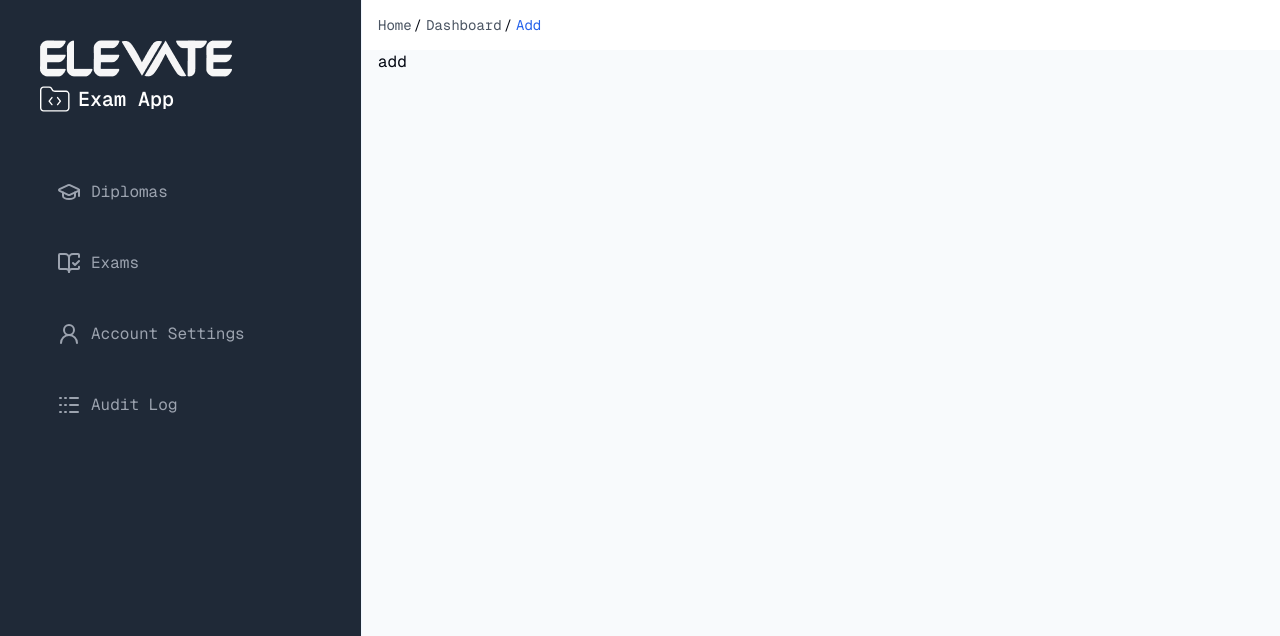
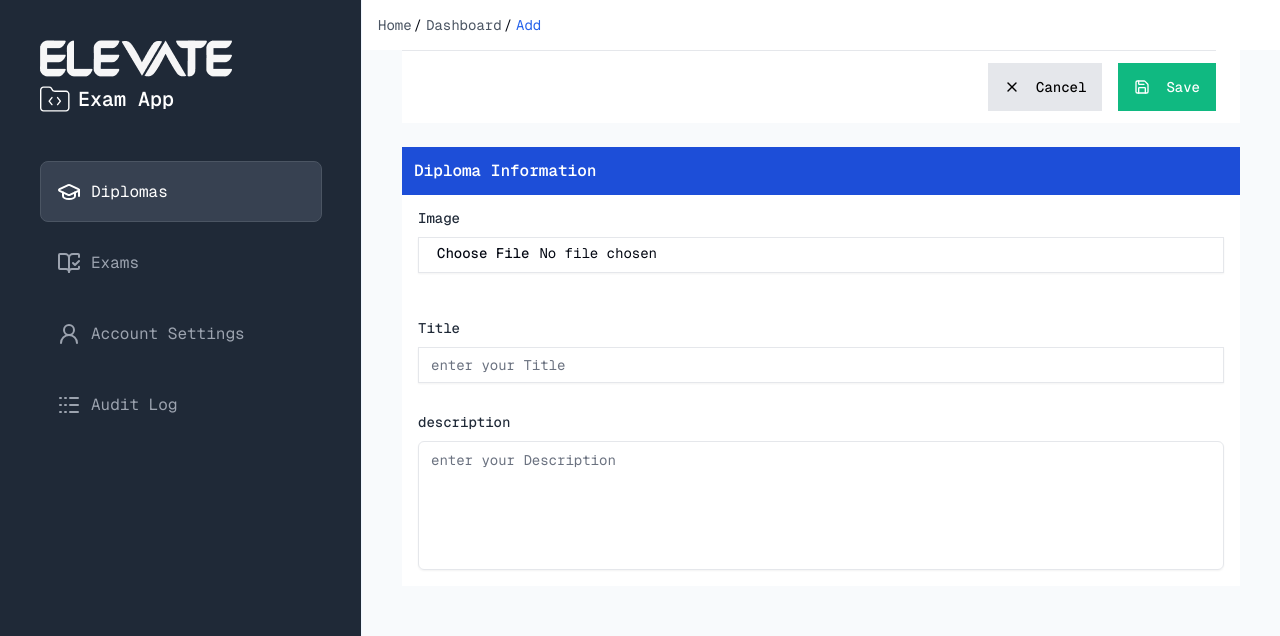
Before and after one commit to Hadywahba/exam-app, a Next.js app: page /dashboard/add in a window 1280 px wide. Shown: the top 636 px of the page. Built offline with nearby package versions, Linux system fonts and the light colour scheme; no server answers.

Commit message:
feat:add new diploma hook

```diff
--- a/src/app/dashboard/(diplomas)/[id]/edit/_components/description-field.tsx
+++ b/src/app/dashboard/(diplomas)/[id]/edit/_components/description-field.tsx
@@ -17,6 +17,7 @@ interface DescriptionFieldProps<T extends FieldValues>
   label: string;
   disabled: boolean;
   value?: string;
+   placeholder?: string;
 }
 
 export default function DescriptionField<T extends FieldValues>({
@@ -26,6 +27,7 @@ export default function DescriptionField<T extends FieldValues>({
   label,
   disabled,
   value,
+   placeholder,
   ...rest
 }: DescriptionFieldProps<T>) {
   const isRHF = register && name;
@@ -43,6 +45,7 @@ export default function DescriptionField<T extends FieldValues>({
           value={isRHF ? undefined : value}
           rows={6}
           {...(isRHF ? register(name as Path<T>) : {})}
+            placeholder={placeholder}
         />
       </div>
 
--- a/src/app/dashboard/(diplomas)/[id]/edit/_components/title-field.tsx
+++ b/src/app/dashboard/(diplomas)/[id]/edit/_components/title-field.tsx
@@ -17,6 +17,7 @@ interface TitleFieldProps<T extends FieldValues>
   label: string;
   disabled: boolean;
   value?: string;
+  placeholder?: string;
 }
 
 export default function TitleField<T extends FieldValues>({
@@ -26,6 +27,7 @@ export default function TitleField<T extends FieldValues>({
   label,
   disabled,
   value,
+  placeholder,
   ...rest
 }: TitleFieldProps<T>) {
   const isRHF = register && name;
@@ -43,6 +45,7 @@ export default function TitleField<T extends FieldValues>({
           disabled={disabled}
           value={isRHF ? undefined : value}
           {...(isRHF ? register(name as Path<T>) : {})}
+          placeholder={placeholder}
         />
       </div>
 
--- /dev/null
+++ b/src/app/dashboard/(diplomas)/add/_action/add-diploma.ts
@@ -0,0 +1,23 @@
+'use server';
+
+import { EditFormFields } from '@/lib/schemas/admin-dashboard/edit-diploma.schema';
+import { getToken } from '@/lib/utility/manage-token';
+
+export const AddDiploma = async (data: EditFormFields) => {
+  // Constant
+  const tokenObj = await getToken();
+  const token = tokenObj?.accesstoken;
+
+  const response = await fetch(`${process.env.NEXT_PUBLIC_API}/diplomas`, {
+    method: 'POST',
+    body: JSON.stringify(data),
+    headers: {
+      'Content-type': 'application/json',
+      Authorization: `Bearer ${token}`,
+    },
+  });
+
+  const result: ApiResponse<EditDiplomaResponse> = await response.json();
+
+  return result;
+};
--- /dev/null
+++ b/src/app/dashboard/(diplomas)/add/_components/add-diploma-input.tsx
@@ -0,0 +1,149 @@
+'use client';
+
+import { zodResolver } from '@hookform/resolvers/zod';
+import React, { useRef, useState } from 'react';
+import { SubmitHandler, useForm } from 'react-hook-form';
+import { UseUpload } from '@/hooks/use-upload';
+import { Label } from '@/components/ui/label';
+import { Input } from '@/components/ui/input';
+import Image from 'next/image';
+import { Loader2 } from 'lucide-react';
+import DiplomaButtonsActions from '../../[id]/edit/_components/diploma-buttons-actions';
+import TitleField from '../../[id]/edit/_components/title-field';
+import DescriptionField from '../../[id]/edit/_components/description-field';
+import {
+  AddFormFields,
+  addschema,
+} from '@/lib/schemas/admin-dashboard/add-diploma.schema';
+import { UseAddsDiplomas } from '../_hooks/add-diploma';
+
+export default function AddDiplomaInput() {
+  // Hook
+  const { UploadImages, isPending: isUploading } = UseUpload();
+
+  const { AddDiplomass, AddErrorDiplom, AddIsPendingDiplom } =
+    UseAddsDiplomas();
+
+  // ref
+  const fileRef = useRef<HTMLInputElement>(null);
+
+  // Form
+  const { register, handleSubmit, formState, setValue } =
+    useForm<AddFormFields>({
+      mode: 'all',
+      resolver: zodResolver(addschema),
+      defaultValues: {
+        title: '',
+        description: '',
+        image: '',
+      },
+    });
+
+  // state
+  const [preview, setPreview] = useState<string | null>();
+
+  // Functions
+  const handleFileChange = (e: React.ChangeEvent<HTMLInputElement>) => {
+    const file = e.target.files?.[0];
+    if (!file) return;
+
+    // Optimistic local preview while uploading
+    const localUrl = URL.createObjectURL(file);
+    setPreview(localUrl);
+
+    UploadImages(file, {
+      onSuccess: (res) => {
+        const uploadedUrl = res.payload?.url;
+        if (!uploadedUrl) return;
+
+        // Store the real URL in the form so it's included in the PUT request
+        setValue('image', uploadedUrl, { shouldDirty: true });
+        setPreview(uploadedUrl);
+      },
+      onError: () => {
+        // Revert preview on failure
+        setPreview(null);
+        if (fileRef.current) fileRef.current.value = '';
+      },
+    });
+  };
+
+  const onsubmit: SubmitHandler<AddFormFields> = (data) => {
+    AddDiplomass(data);
+  };
+  return (
+    <form onSubmit={handleSubmit(onsubmit)} className="mx-6">
+      {/* Buttons */}
+      <section className="mb-6 bg-white md:pr-6">
+        <DiplomaButtonsActions
+          isPending={AddIsPendingDiplom}
+          error={AddErrorDiplom}
+        />
+      </section>
+
+      <h1 className="bg-blue-700 p-3 text-base font-semibold text-white">
+        Diploma Information
+      </h1>
+
+      <footer className="flex flex-col gap-4 bg-white">
+        {/* Image upload section */}
+        <section className="flex flex-col gap-3 p-4">
+          <Label className="font-medium text-gray-800"> Image</Label>
+
+          {/* Preview */}
+          {preview && (
+            <div className="relative h-48 w-full overflow-hidden rounded-md border border-gray-200">
+              <Image
+                src={preview}
+                alt="Diploma preview"
+                width={300}
+                height={300}
+                className="rounded-md object-cover"
+                unoptimized={preview.startsWith('blob:')}
+              />
+              {/* Upload spinner overlay */}
+              {isUploading && (
+                <div className="absolute inset-0 flex items-center justify-center bg-black/40">
+                  <Loader2 className="h-8 w-8 animate-spin text-white" />
+                </div>
+              )}
+            </div>
+          )}
+
+          <Input
+            ref={fileRef}
+            type="file"
+            accept="image/*"
+            disabled={isUploading || AddIsPendingDiplom}
+            onChange={handleFileChange}
+            className="cursor-pointer"
+          />
+        </section>
+
+        {/* Title section */}
+        <section className="w-full p-4">
+          <TitleField
+            register={register}
+            name="title"
+            errors={formState.errors}
+            label="Title"
+            disabled={AddIsPendingDiplom}
+            placeholder="enter your Title"
+          />
+        </section>
+
+        {/* Description section */}
+        <section className="w-full px-4 pb-4">
+          <DescriptionField
+            register={register}
+            name="description"
+            errors={formState.errors}
+            label="description"
+            disabled={AddIsPendingDiplom}
+            placeholder="enter your Description"
+          />
+        </section>
+      </footer>
+    </form>
+  );
+}
--- /dev/null
+++ b/src/app/dashboard/(diplomas)/add/_hooks/add-diploma.ts
@@ -0,0 +1,39 @@
+
+
+import { useMutation } from '@tanstack/react-query';
+import { useToast } from '@/hooks/use-toast';
+import { useRouter } from 'next/navigation';
+import { AddFormFields } from '@/lib/schemas/admin-dashboard/add-diploma.schema';
+import { AddDiploma } from '../_action/add-diploma';
+
+export const UseAddsDiplomas = () => {
+  // Toast
+  const { toast } = useToast();
+  const router = useRouter();
+
+  // Mutation
+  const {
+    mutate: AddDiplomass,
+    error: AddErrorDiplom,
+    isPending: AddIsPendingDiplom,
+  } = useMutation({
+    mutationKey: ['AddDiploma'],
+    mutationFn: async (data: AddFormFields) => {
+      const payload = await AddDiploma(data);
+
+      if (payload.status === false) {
+        throw new Error(payload.message);
+      }
+      return payload;
+    },
+    onSuccess: () => {
+      toast({
+        title: '✅ Diploma Added Successful',
+        variant: 'success',
+      });
+      router.refresh();
+    },
+  });
+
+  return { AddDiplomass, AddErrorDiplom, AddIsPendingDiplom };
+};
--- a/src/app/dashboard/(diplomas)/add/page.tsx
+++ b/src/app/dashboard/(diplomas)/add/page.tsx
@@ -1,5 +1,13 @@
 import React from 'react';
 
-export default function page() {
-  return <div>add</div>;
+import AddDiplomaInput from './_components/add-diploma-input';
+
+export default async function page() {
+  return (
+    <div className="space-y-4">
+      {/* Inputs */}
+
+      <AddDiplomaInput />
+    </div>
+  );
 }
--- a/src/components/layout/admin-dashboard/admin-dashboard-mobile-sidebar.tsx
+++ b/src/components/layout/admin-dashboard/admin-dashboard-mobile-sidebar.tsx
@@ -18,7 +18,7 @@ export default function AdminDashboardMobileSidebar() {
 
   //  Variable
   const isDiplomaActive =
-    pathname === '/dashboard' || pathname.startsWith('/dashboard/exams');
+    pathname === '/dashboard' || pathname.startsWith('/dashboard/');
 
   // Function
   const gotoDiplomaAdminDashboard = () => {
--- a/src/components/layout/admin-dashboard/admin-dashboard-sidebar-details.tsx
+++ b/src/components/layout/admin-dashboard/admin-dashboard-sidebar-details.tsx
@@ -12,9 +12,7 @@ export default function AdminDashboardSidebarDetails() {
       <ul className="flex flex-col items-start justify-center gap-[.625rem]">
         {AdminSidebarcolumnItems.map((item) => {
           const isActive =
-            item.link === '/dashboard'
-              ? pathname === '/dashboard' || pathname.startsWith('/exam')
-              : pathname.startsWith(item.link);
+            pathname === item.link || pathname.startsWith(`${item.link}/`);
 
           const Icon = isActive ? item.activeImage : item.image;
 
--- a/src/components/ui/textarea.tsx
+++ b/src/components/ui/textarea.tsx
@@ -9,7 +9,7 @@ const Textarea = React.forwardRef<
   return (
     <textarea
       className={cn(
-        'flex max-h-[8.0625rem] w-full resize-none rounded-md border border-input bg-transparent px-3 py-2 text-base shadow-sm placeholder:text-muted-foreground focus:border-blue-500 focus:outline-none focus:ring-1 focus:ring-blue-500 focus-visible:outline-none disabled:cursor-not-allowed disabled:opacity-50 md:text-sm',
+        'flex max-h-[8.0625rem] w-full resize-none rounded-md border border-input bg-transparent px-3 py-2 text-base shadow-sm placeholder:text-muted-foreground focus:border-blue-500 focus:outline-none focus:ring-1 focus:ring-blue-500 focus-visible:outline-none disabled:cursor-not-allowed disabled:opacity-50 md:text-sm placeholder:my-auto',
         className,
       )}
       ref={ref}
--- /dev/null
+++ b/src/lib/schemas/admin-dashboard/add-diploma.schema.ts
@@ -0,0 +1,13 @@
+import z from 'zod';
+
+// Validation Schema
+export const addschema = z.object({
+  title: z
+    .string()
+    .min(2, 'length must be at least 2 characters')
+    .nonempty(' your title is required'),
+  description: z.string().nonempty(' your description is required'),
+  image: z.string().nullable().optional(),
+});
+
+export type AddFormFields = z.infer<typeof addschema>;
```
